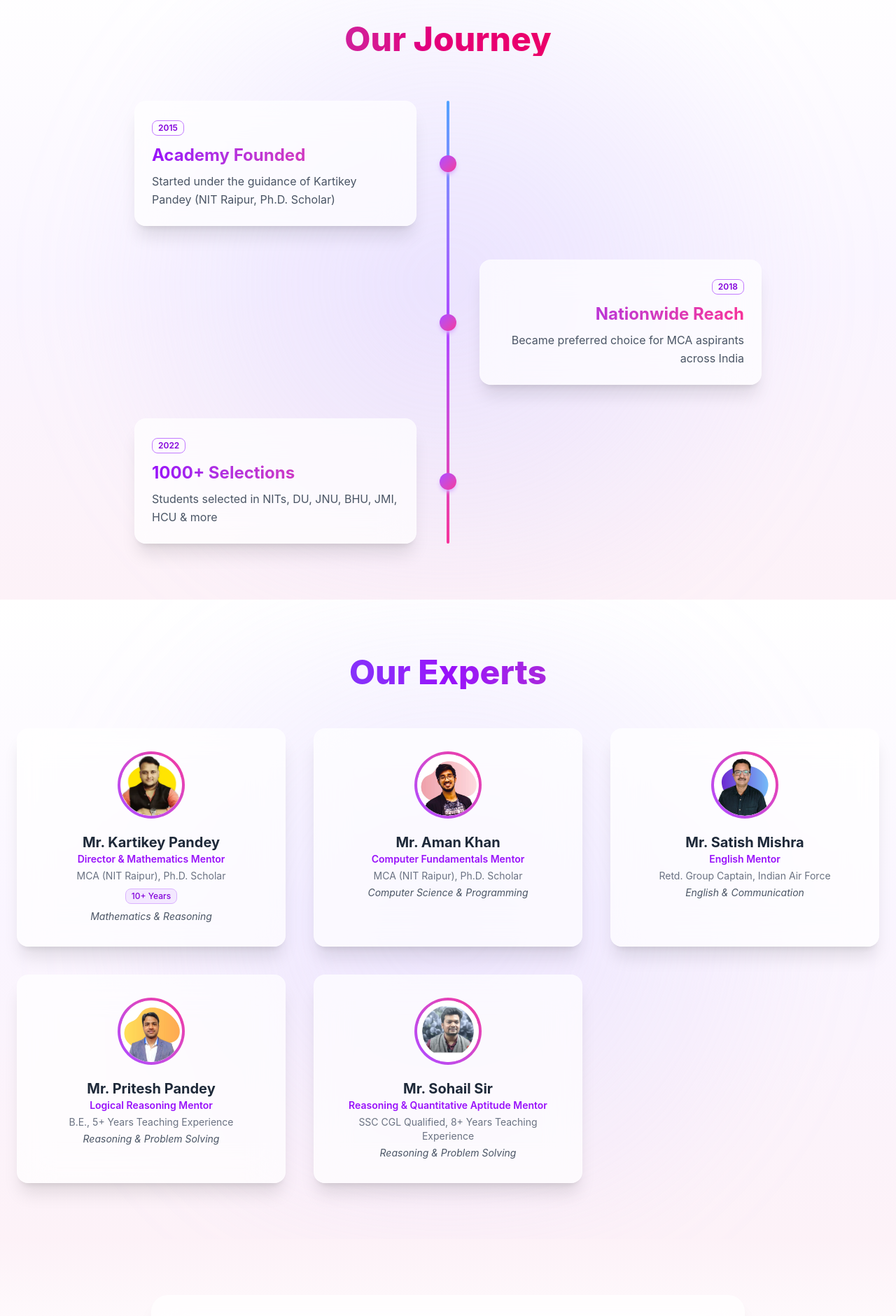
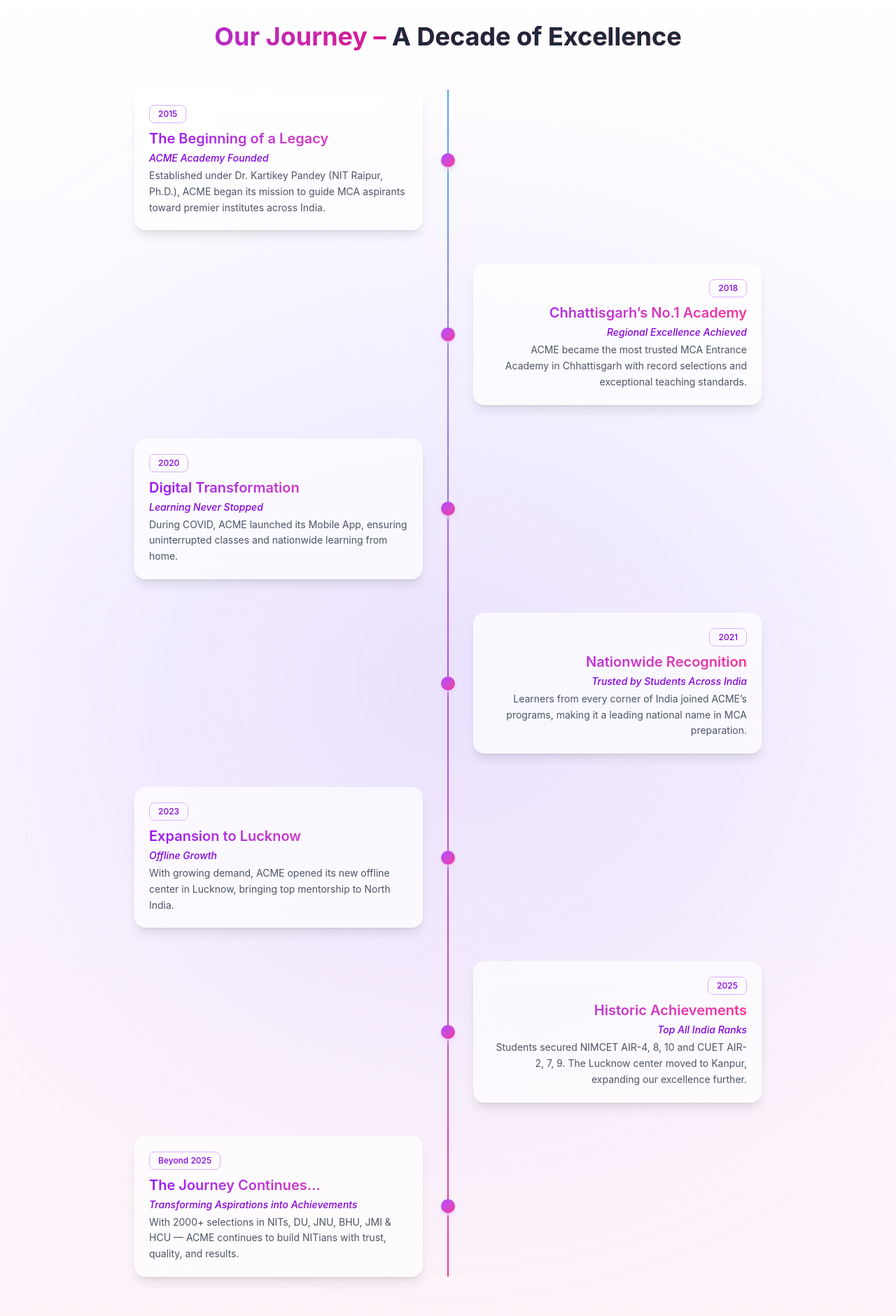
Before and after one commit to jatin31195/AcmeAcademy, a React (Vite) app in the folder client/: page /about in a window 1280 px wide. Shown: the part 2760-4641 px from the top of the page at 70% size. Built offline with nearby package versions, Linux system fonts and the light colour scheme; no server answers.

Commit message:
update milestones array with complete journey

```diff
--- a/client/src/pages/About.jsx
+++ b/client/src/pages/About.jsx
@@ -58,20 +58,52 @@
 const milestones = [
   {
     year: "2015",
-      event: "Academy Founded",
+    title: "The Beginning of a Legacy",
+    highlight: "ACME Academy Founded",
     description:
-        "Started under the guidance of Kartikey Pandey (NIT Raipur, Ph.D. Scholar)",
+      "Established under Dr. Kartikey Pandey (NIT Raipur, Ph.D.), ACME began its mission to guide MCA aspirants toward premier institutes across India.",
   },
   {
     year: "2018",
-      event: "Nationwide Reach",
-      description: "Became preferred choice for MCA aspirants across India",
+    title: "Chhattisgarh’s No.1 Academy",
+    highlight: "Regional Excellence Achieved",
+    description:
+      "ACME became the most trusted MCA Entrance Academy in Chhattisgarh with record selections and exceptional teaching standards.",
   },
   {
-      year: "2022",
-      event: "1000+ Selections",
+    year: "2020",
+    title: "Digital Transformation",
+    highlight: "Learning Never Stopped",
     description:
-        "Students selected in NITs, DU, JNU, BHU, JMI, HCU & more",
+      "During COVID, ACME launched its Mobile App, ensuring uninterrupted classes and nationwide learning from home.",
+  },
+  {
+    year: "2021",
+    title: "Nationwide Recognition",
+    highlight: "Trusted by Students Across India",
+    description:
+      "Learners from every corner of India joined ACME’s programs, making it a leading national name in MCA preparation.",
+  },
+  {
+    year: "2023",
+    title: "Expansion to Lucknow",
+    highlight: "Offline Growth",
+    description:
+      "With growing demand, ACME opened its new offline center in Lucknow, bringing top mentorship to North India.",
+  },
+  {
+    year: "2025",
+    title: "Historic Achievements",
+    highlight: "Top All India Ranks",
+    description:
+      "Students secured NIMCET AIR-4, 8, 10 and CUET AIR-2, 7, 9. The Lucknow center moved to Kanpur, expanding our excellence further.",
+  },
+  {
+    year: "Beyond 2025",
+    title: "The Journey Continues…",
+    highlight: "Transforming Aspirations into Achievements",
+    description:
+      "With 2000+ selections in NITs, DU, JNU, BHU, JMI & HCU — ACME continues to build NITians with trust, quality, and results.",
   },
 ];
 
@@ -131,7 +163,7 @@
 
   return (
     <div className="min-h-screen bg-gradient-to-b from-gray-50 via-gray-100 to-gray-200">
-      {/* SVG Gradient */}
+
       <svg width="0" height="0">
   <defs>
     <linearGradient id="purple-red-gradient" x1="0%" y1="0%" x2="100%" y2="0%">
@@ -142,7 +174,7 @@
 </svg>
 
 
-      {/* Hero Section */}
+
       <section className="relative py-16 sm:py-26 text-center overflow-hidden hero-gradient">
         <div className="absolute inset-0 bg-gradient-to-r from-blue-400 via-purple-500 to-pink-500 opacity-20 blur-3xl rotate-45 scale-150"></div>
         <div className="relative z-10 max-w-5xl mx-auto px-4">
@@ -179,12 +211,12 @@
           </svg>
         </div>
       </section>
-      {/* Person Behind Excellence */}
+
 <section className="relative py-20 bg-gradient-to-b from-white via-gray-50 to-purple-50 overflow-hidden">
   <div className="absolute inset-0 bg-gradient-to-r from-purple-400/10 via-pink-300/10 to-red-400/10 blur-3xl"></div>
 
   <div className="relative z-10 max-w-6xl mx-auto px-6 grid md:grid-cols-2 gap-12 items-center">
-    {/* Image */}
+
     <motion.div
       initial={{ opacity: 0, x: -60 }}
       whileInView={{ opacity: 1, x: 0 }}
@@ -201,7 +233,7 @@
       </div>
     </motion.div>
 
-    {/* Content */}
+
     <motion.div
       initial={{ opacity: 0, x: 60 }}
       whileInView={{ opacity: 1, x: 0 }}
@@ -250,8 +282,7 @@
     </motion.div>
   </div>
 </section>
-    {/* Vision & Mission Section */}
-{/* Vision & Mission Section */}
+
 <section className="relative py-20 bg-gradient-to-b from-purple-50 via-gray-50 to-white">
   <div className="absolute inset-0 bg-gradient-to-r from-purple-500/10 via-pink-400/10 to-red-400/10 blur-2xl"></div>
   <div className="relative z-10 max-w-7xl mx-auto px-6">
@@ -267,7 +298,7 @@
     </motion.h2>
 
     <div className="grid md:grid-cols-2 gap-8">
-      {/* Vision */}
+
       <motion.div
         initial={{ opacity: 0, x: -50 }}
         whileInView={{ opacity: 1, x: 0 }}
@@ -289,7 +320,7 @@
         </p>
       </motion.div>
 
-      {/* Mission */}
+
       <motion.div
         initial={{ opacity: 0, x: 50 }}
         whileInView={{ opacity: 1, x: 0 }}
@@ -316,8 +347,7 @@
 </section>
 
 
-      {/* Achievements */}
-      {/* Achievements Section */}
+
 <section className="relative py-20 bg-gradient-to-b from-white via-purple-50 to-white overflow-hidden">
   <div className="absolute top-0 left-0 w-full h-full bg-gradient-to-br from-pink-100/40 via-purple-100/20 to-transparent blur-3xl opacity-50 pointer-events-none"></div>
 
@@ -351,7 +381,7 @@
   </div>
 </section>
 
-{/* Core Values Section */}
+
 <section className="relative py-24 bg-gradient-to-r from-purple-50 via-white to-pink-50 overflow-hidden">
   <div className="absolute inset-0 bg-[radial-gradient(circle_at_top_left,_#c084fc33,_transparent_70%)]"></div>
   <div className="max-w-7xl mx-auto px-6 relative z-10">
@@ -390,9 +420,9 @@
 </section>
 
 
-      {/* Journey / Milestones */}
+
 <section className="relative py-20 bg-gradient-to-b from-white via-purple-50 to-pink-50 overflow-hidden">
-  {/* Soft gradient glow background */}
+
   <div className="absolute inset-0 bg-[radial-gradient(circle_at_center,_rgba(196,181,253,0.3),_transparent_70%)] blur-3xl"></div>
 
   <div className="max-w-6xl mx-auto px-6 relative z-10">
@@ -400,14 +430,14 @@
       initial={{ opacity: 0, y: -20 }}
       whileInView={{ opacity: 1, y: 0 }}
       transition={{ duration: 0.6 }}
-      className="text-4xl sm:text-5xl font-extrabold text-center mb-16 bg-clip-text text-transparent bg-gradient-to-r from-purple-600 via-pink-600 to-red-500"
+      className="text-3xl sm:text-4xl font-bold text-center mb-14 bg-clip-text text-transparent bg-gradient-to-r from-purple-600 via-pink-600 to-red-500"
     >
-      Our Journey
+      Our Journey – <span className="text-gray-800">A Decade of Excellence</span>
     </motion.h2>
 
     <div className="relative max-w-4xl mx-auto">
-      {/* Vertical timeline line */}
-      <div className="absolute left-1/2 transform -translate-x-1/2 w-1 h-full bg-gradient-to-b from-blue-400 via-purple-500 to-pink-500 rounded-full"></div>
+
+      <div className="absolute left-1/2 transform -translate-x-1/2 w-[2px] h-full bg-gradient-to-b from-blue-400 via-purple-500 to-pink-500 rounded-full"></div>
 
       <div className="space-y-12">
         {milestones.map((m, i) => (
@@ -420,25 +450,28 @@
               i % 2 === 0 ? "justify-start" : "justify-end"
             } sm:gap-10`}
           >
-            {/* Connecting Dot */}
-            <div className="absolute left-1/2 transform -translate-x-1/2 w-6 h-6 rounded-full bg-gradient-to-br from-purple-500 to-pink-500 shadow-md shadow-purple-300"></div>
 
-            {/* Timeline Card */}
+            <div className="absolute left-1/2 transform -translate-x-1/2 w-5 h-5 rounded-full bg-gradient-to-br from-purple-500 to-pink-500 shadow-md shadow-purple-200"></div>
+
+
             <div
-              className={`w-full sm:w-[45%] bg-white/70 backdrop-blur-xl rounded-2xl shadow-xl border border-white/30 p-6 transition-all duration-500 hover:-translate-y-2 hover:shadow-2xl ${
+              className={`w-full sm:w-[46%] bg-white/70 backdrop-blur-xl rounded-2xl shadow-lg border border-white/30 p-5 transition-all duration-500 hover:-translate-y-1 hover:shadow-xl ${
                 i % 2 === 0 ? "text-left" : "text-right"
               }`}
             >
               <Badge
                 variant="outline"
-                className="border-purple-400 text-purple-700 mb-3 font-semibold"
+                className="border-purple-300 text-purple-700 mb-2 font-medium text-xs px-3 py-1"
               >
                 {m.year}
               </Badge>
-              <h3 className="text-xl sm:text-2xl font-bold text-gray-800 mb-2 bg-clip-text text-transparent bg-gradient-to-r from-purple-600 to-pink-500">
-                {m.event}
+              <h3 className="text-lg sm:text-xl font-semibold text-gray-800 mb-1 bg-clip-text text-transparent bg-gradient-to-r from-purple-600 to-pink-500">
+                {m.title}
               </h3>
-              <p className="text-gray-600 leading-relaxed text-sm sm:text-base">
+              <p className="text-sm text-purple-700 font-medium mb-1 italic">
+                {m.highlight}
+              </p>
+              <p className="text-gray-600 leading-relaxed text-sm">
                 {m.description}
               </p>
             </div>
@@ -446,14 +479,25 @@
         ))}
       </div>
     </div>
+
+
+    <motion.div
+      initial={{ opacity: 0 }}
+      whileInView={{ opacity: 1 }}
+      transition={{ delay: 0.3, duration: 0.8 }}
+      className="text-center mt-14 text-xs sm:text-sm text-gray-700 font-medium"
+    >
+      💫 <span className="font-semibold text-purple-700">ACME ACADEMY</span> — Transforming Aspirations into Achievements since{" "}
+      <span className="text-pink-600 font-bold">2015</span>
+    </motion.div>
   </div>
 </section>
 
 
-      {/* Faculty */}
-      {/* Faculty Section */}
+
+
 <section className="relative py-20 bg-gradient-to-b from-white via-purple-50 to-pink-50 overflow-hidden">
-  {/* Soft glow background */}
+
   <div className="absolute inset-0 bg-[radial-gradient(circle_at_center,_rgba(196,181,253,0.25),_transparent_70%)] blur-3xl"></div>
 
   <div className="relative z-10 max-w-7xl mx-auto px-6">
@@ -513,7 +557,7 @@
   </div>
 </section>
 
-{/* CTA Section */}
+
 <section className="py-20 bg-gradient-to-b from-pink-50 via-white to-purple-50">
   <div className="max-w-4xl mx-auto px-6 text-center">
     <motion.div
```
Lines whose indentation alone changed are shown as unchanged.
